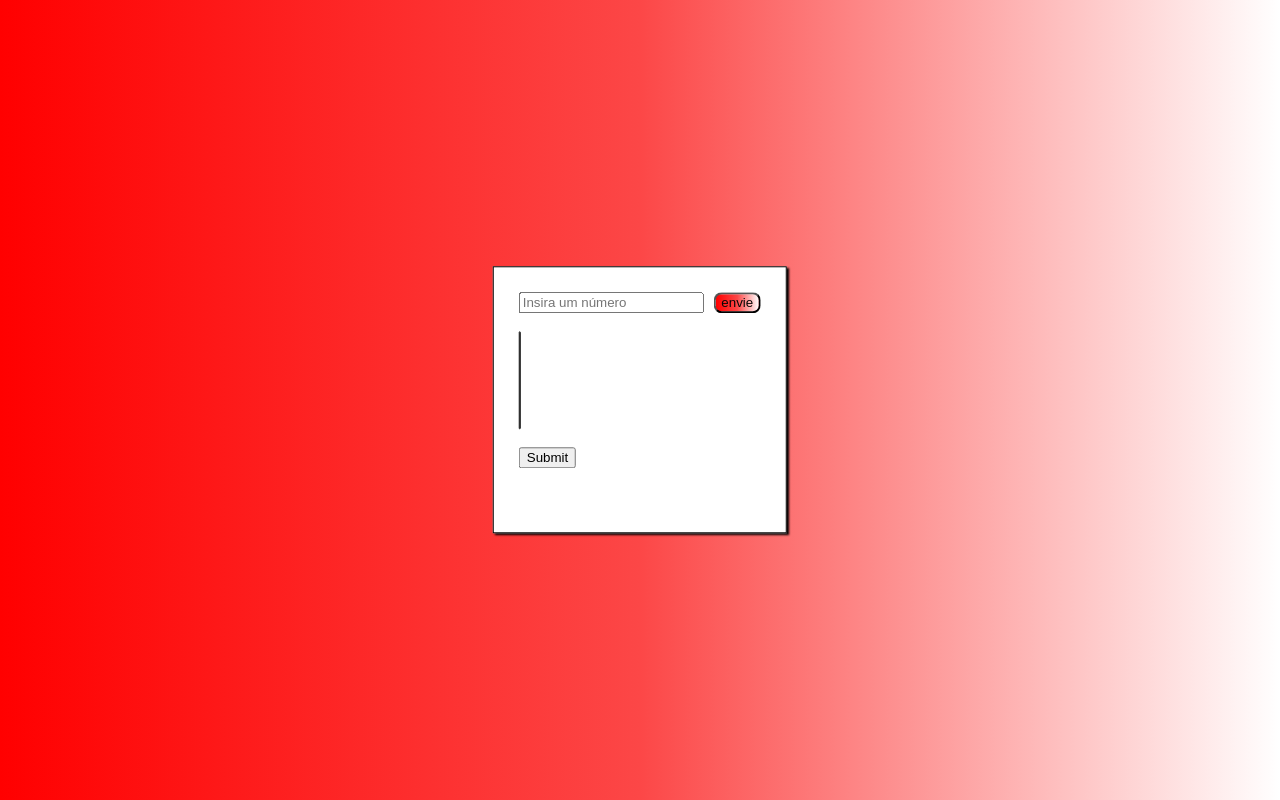
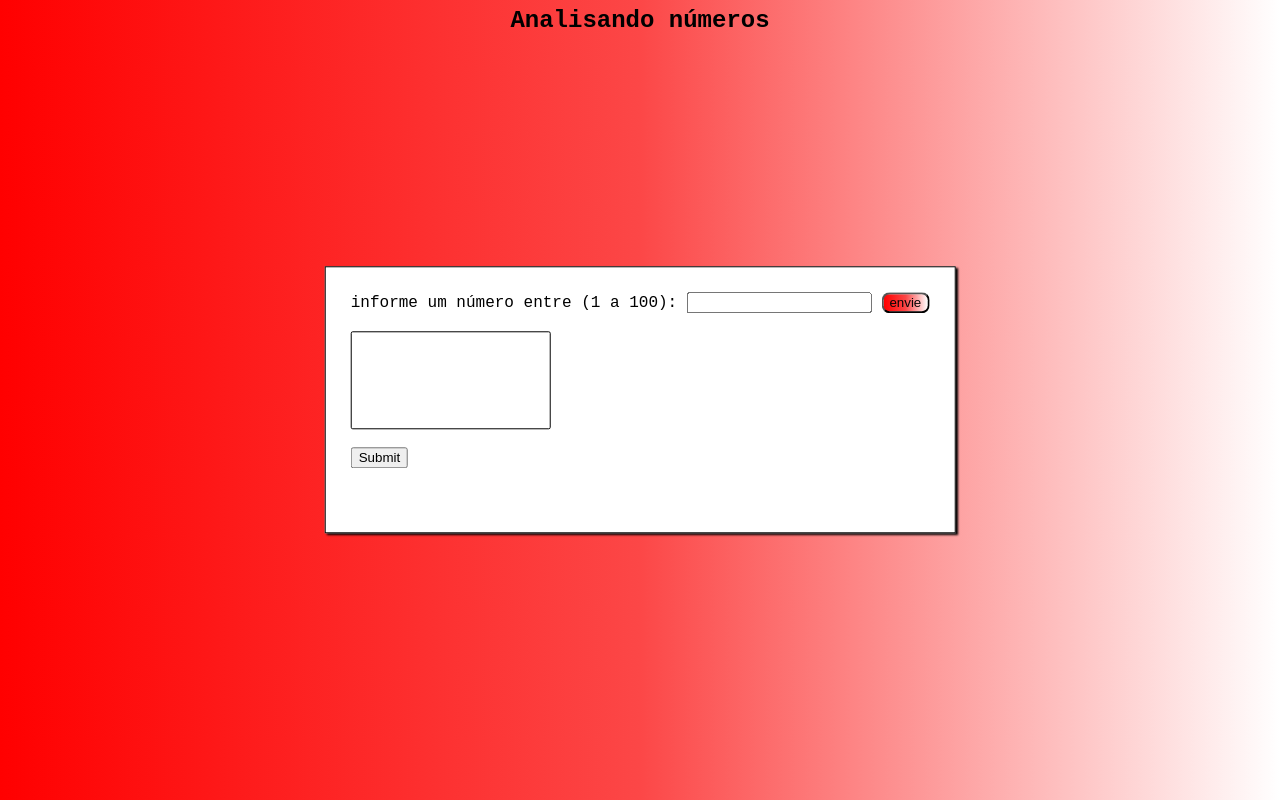
Before and after one commit to bryanmanoel23/lista_emARRAY, a plain HTML site: page index.html in a window 1280 px wide. Drawn offline with Linux system fonts and the light colour scheme.

Commit message:
Update index.html

```diff
--- a/index.html
+++ b/index.html
@@ -21,6 +21,18 @@
             padding: 25px;
             box-shadow: 2px 2px 2px black;
         }
+        select{
+
+           width:200px;
+        }
+        h2 {
+            position:relative;
+            text-align: center;
+            top:50%;
+            left:50%;
+            transform:translate(-50%,-50%);
+        }
+
         #array {
             border:1px solid black;
         }
@@ -41,8 +53,10 @@
     </style>
 </head>
 <body>
+    <h2>Analisando números</h2>
     <div class="form">
-        <input type="number" name="arrai" placeholder="Insira um número" id="arrai"/>
+        <label>informe um número entre (1 a 100):</label>
+        <input type="number" name="arrai" id="arrai"/>
         <input type="submit" onclick="recebe()" name="btn" id="btn" value="envie" /><br><br>
         <select name="flista" size="6" id="flista"></select><br><br>
         <input type="submit" name="finish" id="finish" onclick="finalizar()"/><br><br>
```
